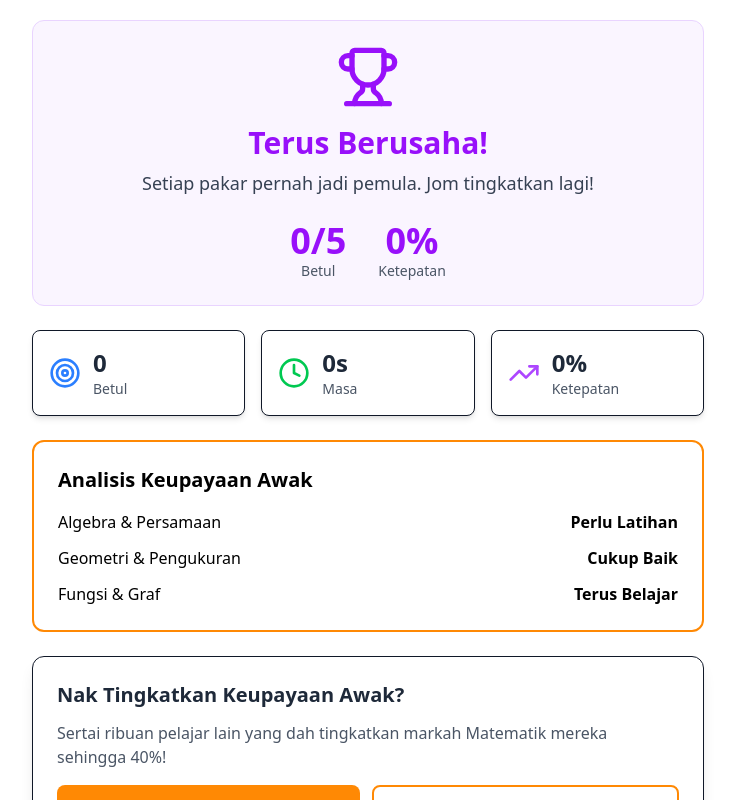
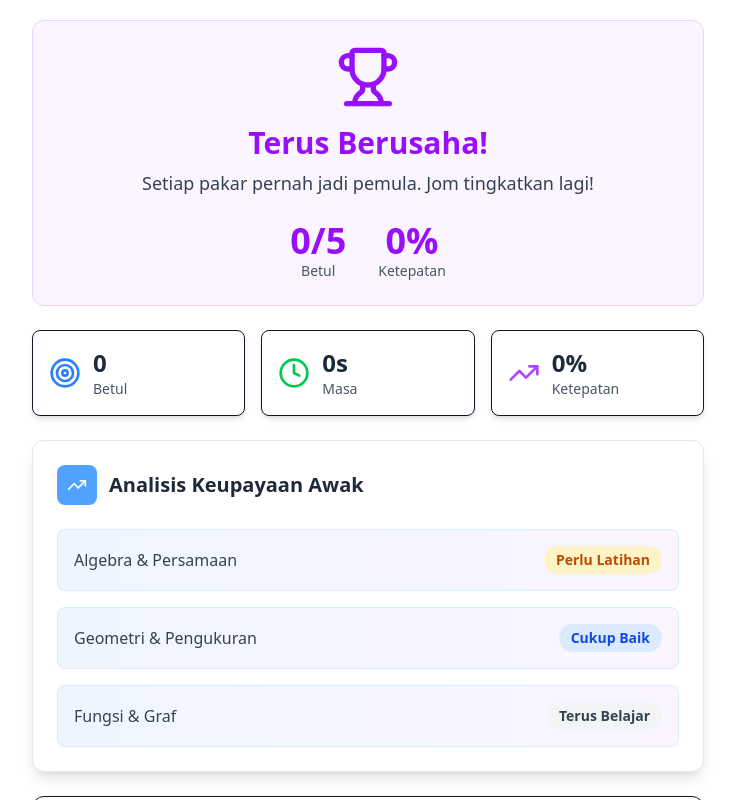
Before and after one commit to RendyArthaP/quiz-fokuslah, a Next.js app: page /result in a window 1280 px wide. Shown: the top 800 px of the page, without its empty margins (272-1007 px from the left). Built offline with nearby package versions, Linux system fonts and the light colour scheme.

Commit message:
fix: change color and style analytics at result pages

```diff
--- a/src/app/result/page.tsx
+++ b/src/app/result/page.tsx
@@ -197,29 +197,63 @@ const ResultsPage = () => {
         </div>
       </div>
 
-      {/* Insights & Analytics */}
-      <div className="rounded-xl p-6 text-black border-2 border-orange-400">
-        <h3 className="text-xl font-bold mb-4">{text.analysis.title}</h3>
-        <div className="space-y-3">
-          <div className="flex justify-between items-center">
-            <span>{text.analysis.subjects.algebra}</span>
-            <span className="font-bold">
+      {/* Insights & Analytics - IMPROVED DESIGN */}
+      <div className="bg-white rounded-xl p-6 border border-slate-200 shadow-lg">
+        <div className="flex items-center gap-3 mb-6">
+          <div className="w-10 h-10 bg-blue-400 rounded-lg flex items-center justify-center">
+            <TrendingUp className="w-5 h-5 text-white" />
+          </div>
+          <h3 className="text-xl font-bold text-gray-800">
+            {text.analysis.title}
+          </h3>
+        </div>
+
+        <div className="space-y-4">
+          <div className="flex justify-between items-center p-4 bg-gradient-to-r from-blue-50 to-purple-50 rounded-lg border border-blue-100">
+            <span className="font-medium text-gray-700">
+              {text.analysis.subjects.algebra}
+            </span>
+            <span
+              className={`font-bold px-3 py-1 rounded-full text-sm ${
+                percentage >= 60
+                  ? "bg-green-100 text-green-700"
+                  : "bg-amber-100 text-amber-700"
+              }`}
+            >
               {percentage >= 60
                 ? text.analysis.levels.good
                 : text.analysis.levels.needPractice}
             </span>
           </div>
-          <div className="flex justify-between items-center">
-            <span>{text.analysis.subjects.geometry}</span>
-            <span className="font-bold">
+
+          <div className="flex justify-between items-center p-4 bg-gradient-to-r from-blue-50 to-purple-50 rounded-lg border border-blue-100">
+            <span className="font-medium text-gray-700">
+              {text.analysis.subjects.geometry}
+            </span>
+            <span
+              className={`font-bold px-3 py-1 rounded-full text-sm ${
+                percentage >= 70
+                  ? "bg-green-100 text-green-700"
+                  : "bg-blue-100 text-blue-700"
+              }`}
+            >
               {percentage >= 70
                 ? text.analysis.levels.excellent
                 : text.analysis.levels.fair}
             </span>
           </div>
-          <div className="flex justify-between items-center">
-            <span>{text.analysis.subjects.functions}</span>
-            <span className="font-bold">
+
+          <div className="flex justify-between items-center p-4 bg-gradient-to-r from-blue-50 to-purple-50 rounded-lg border border-blue-100">
+            <span className="font-medium text-gray-700">
+              {text.analysis.subjects.functions}
+            </span>
+            <span
+              className={`font-bold px-3 py-1 rounded-full text-sm ${
+                percentage >= 80
+                  ? "bg-purple-100 text-purple-700"
+                  : "bg-gray-100 text-gray-700"
+              }`}
+            >
               {percentage >= 80
                 ? text.analysis.levels.master
                 : text.analysis.levels.keepLearning}
```
